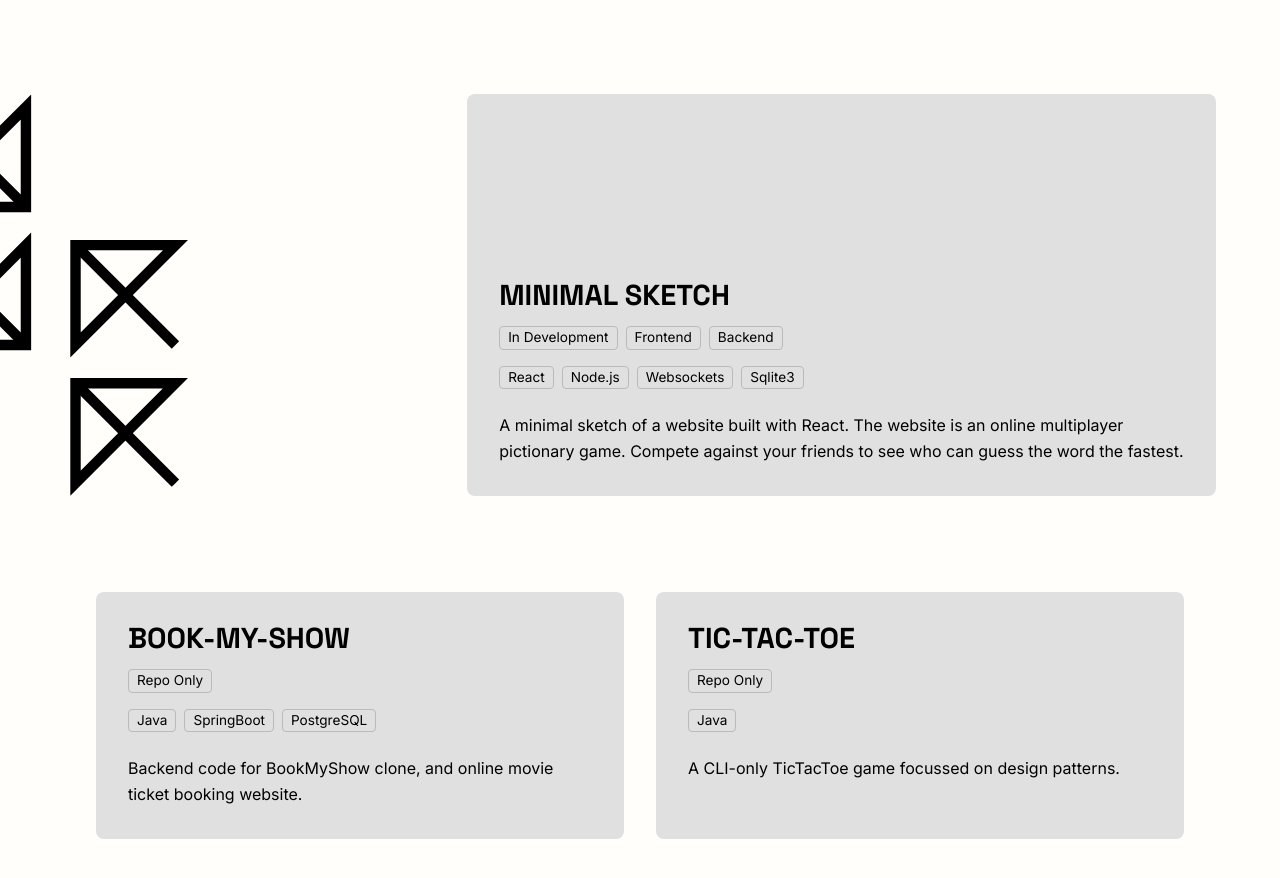
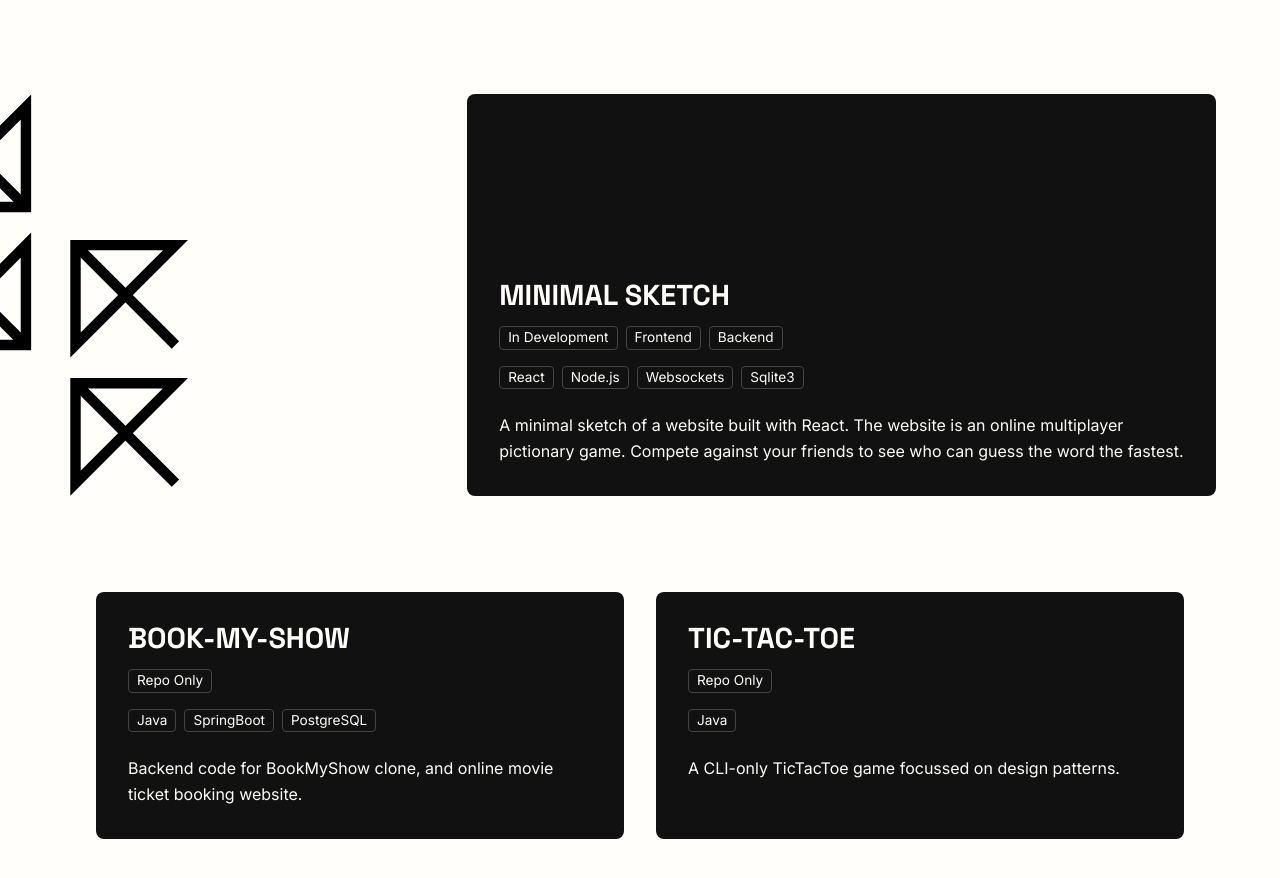
Before and after one commit to Vibhishan/portfolio, a React (Vite) app: page / in a window 1280 px wide. Shown: the part 1300-2178 px from the top of the page. Built offline with nearby package versions, Linux system fonts and the light colour scheme.

Commit message:
styling project section
Signed-off-by: Vibhishan Ranga <vibhishan.ranga1410@gmail.com>

```diff
--- a/src/components/Projects.jsx
+++ b/src/components/Projects.jsx
@@ -63,7 +63,7 @@ export default function Projects() {
       {/* Row 1: Project Card Left, SVG Right */}
       <div className="project-row project-row-svg-right">
         {/* Project Card 1 */}
-        <div className="project-card">
+        <div className="project-card project-card-1">
           <h3 className="project-title">Hangman</h3>
           {/* Tags for status/category */}
           <div className="project-tags project-tags-status">
@@ -100,7 +100,7 @@ export default function Projects() {
           <DecorativeSvg />
         </div>
         {/* Project Card 2 */}
-        <div className="project-card">
+        <div className="project-card project-card-2">
           <h3 className="project-title">Minimal Sketch</h3>
           {/* Tags for status/category */}
           <div className="project-tags project-tags-status">
@@ -128,7 +128,7 @@ export default function Projects() {
       {/* Row 3: Two Project Cards Side-by-Side */}
       <div className="project-row project-row-double-card">
         {/* Project Card 3 */}
-        <div className="project-card">
+        <div className="project-card project-card-3">
           <h3 className="project-title">Book-My-Show</h3>
           {/* Tags for status/category */}
           <div className="project-tags project-tags-status">
@@ -148,7 +148,7 @@ export default function Projects() {
           {/* <a href="#" className="project-link">▷</a> */}
         </div>
         {/* Project Card 4 */}
-        <div className="project-card">
+        <div className="project-card project-card-4">
           <h3 className="project-title">Tic-Tac-Toe</h3>
           {/* Tags for status/category */}
           <div className="project-tags project-tags-status">
--- a/src/styles/components/Projects.scss
+++ b/src/styles/components/Projects.scss
@@ -7,11 +7,12 @@ $font-secondary: "Inter", sans-serif; // Add Inter for main text
 $color-background: #fffefb;
 $color-text-main: #000000;
 // New color for project cards
-$color-project-card-bg: #e0e0e0; // Light grey from image - adjust if needed
-$color-tag-border: darken(
+$color-project-card-bg: #111111; // Changed to dark background
+$color-project-card-text: #fffefb; // Added light text color
+$color-tag-border: lighten(
   $color-project-card-bg,
-  15%
-); // Example border for tags
+  20%
+); // Lightened border for dark background
 
 // Font Sizes (Adjust as needed, potentially reuse/derive from global)
 $font-size-project-title: 1.8rem;
@@ -83,12 +84,14 @@ $project-svg-overlap-percentage: 55%; // Set overlap percentage
 .project-card {
   background-color: $color-project-card-bg;
   padding: $project-card-padding;
-  border-radius: 8px; // Optional: slight rounding
-  flex-grow: 0; // Don't allow cards to grow by default
-  flex-shrink: 1; // Allow cards to shrink if needed
+  border-radius: 8px;
+  flex-grow: 0;
+  flex-shrink: 1;
   box-sizing: border-box;
-  position: relative; // Ensure card stays above SVG if z-index issues arise
-  z-index: 1; // Ensure card is above SVG
+  position: relative;
+  z-index: 1;
+  color: $color-project-card-text;
+  transition: background-color 0.3s ease; // Add smooth transition
 
   // --- Added Flexbox for internal content positioning ---
   display: flex;
@@ -110,6 +113,23 @@ $project-svg-overlap-percentage: 55%; // Set overlap percentage
     // Height determined by content unless row align-items is stretch
     justify-content: flex-start; // Start content at top for double cards (override)
   }
+
+  // Hover effects for each project card
+  &.project-card-1:hover {
+    background-color: #5da271;
+  }
+
+  &.project-card-2:hover {
+    background-color: #3772ff;
+  }
+
+  &.project-card-3:hover {
+    background-color: #fb6376;
+  }
+
+  &.project-card-4:hover {
+    background-color: #7d387d;
+  }
 }
 
 // --- Card Content Elements ---
@@ -121,7 +141,7 @@ $project-svg-overlap-percentage: 55%; // Set overlap percentage
   font-weight: $font-weight-bold;
   text-transform: uppercase;
   margin: 0 0 $spacing-unit 0;
-  color: $color-text-main;
+  color: $color-project-card-text; // Updated to light text
 }
 
 .project-description {
@@ -129,7 +149,7 @@ $project-svg-overlap-percentage: 55%; // Set overlap percentage
   font-weight: $font-weight-regular;
   line-height: 1.6;
   margin: $spacing-unit 0 0 0; // Keep margin top
-  color: $color-text-main;
+  color: $color-project-card-text; // Updated to light text
 }
 
 // --- Tag Styles ---
@@ -152,7 +172,7 @@ $project-svg-overlap-percentage: 55%; // Set overlap percentage
   border: 1px solid $color-tag-border; // Example border
   border-radius: 4px;
   background-color: transparent;
-  color: $color-text-main;
+  color: $color-project-card-text; // Updated to light text
 
   &.tag-status {
   }
```
